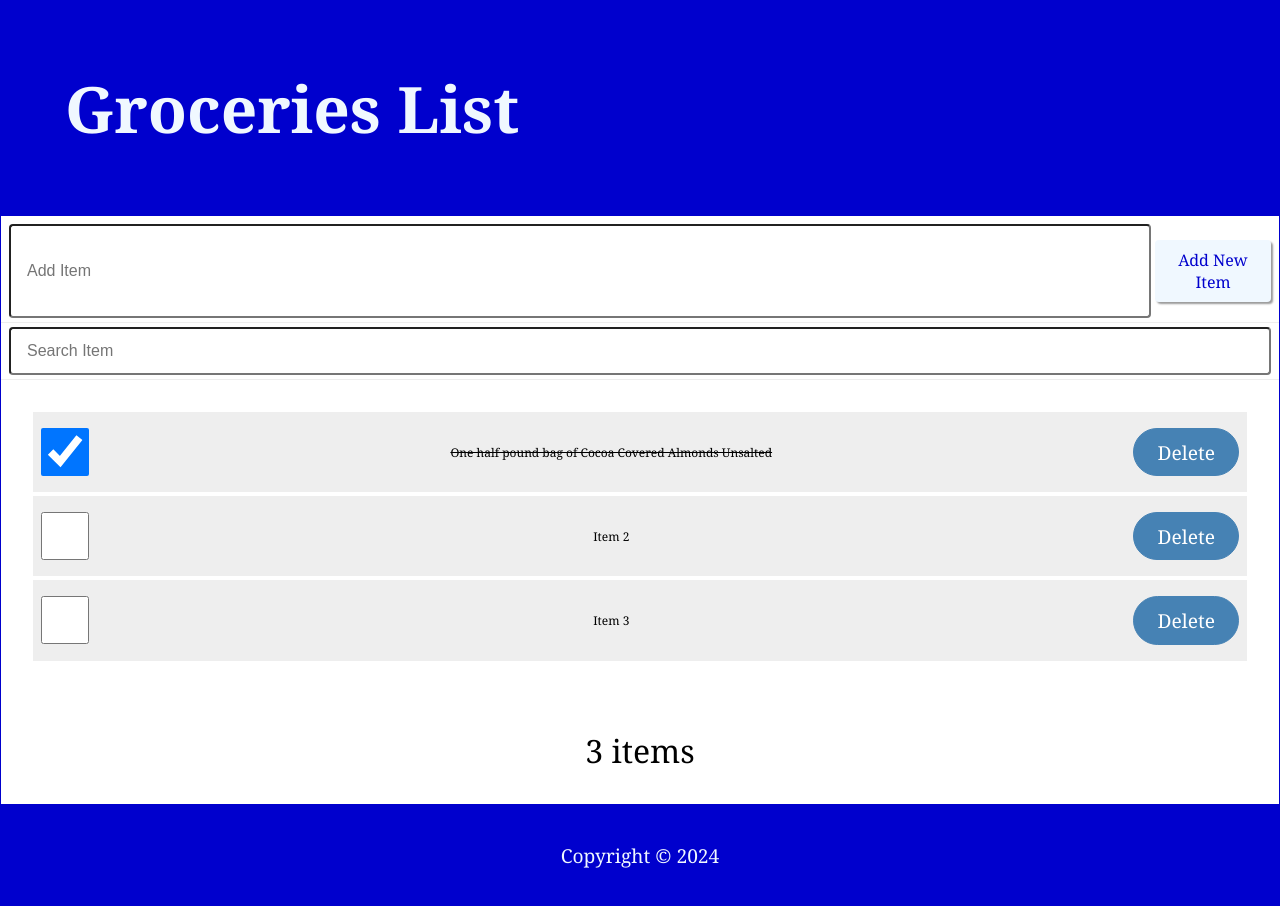
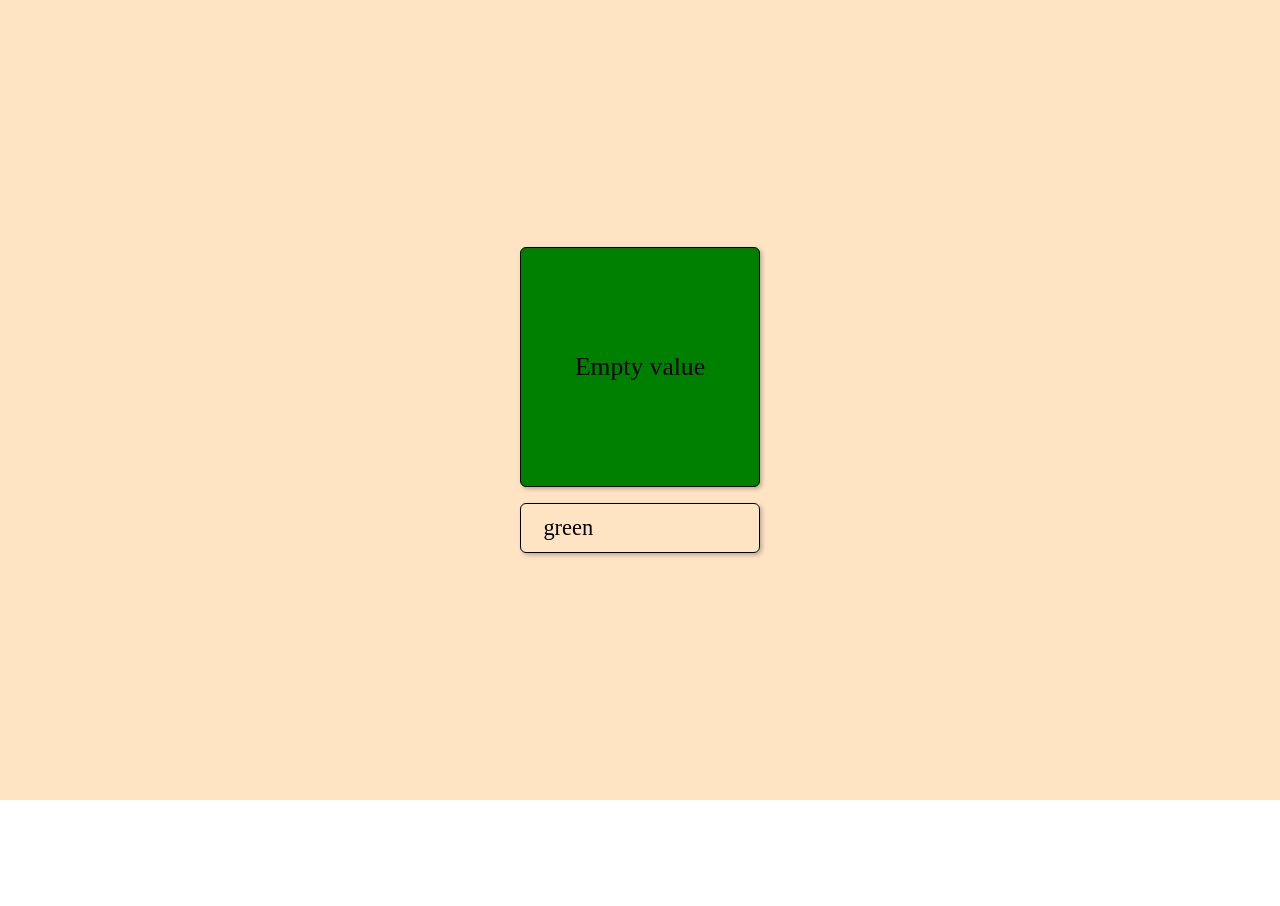
Before and after one commit to Jogata/SoftUni-React-Project, a React (Vite) app in the folder client/: page / in a window 1280 px wide. After the commit the page ends 800 px from the top, so only its background shows below. Built offline with nearby package versions, Linux system fonts and the light colour scheme; a web font is replaced by a local one.

Commit message:
challenge - change background color

```diff
--- a/client/public/styles.css
+++ b/client/public/styles.css
@@ -813,3 +813,38 @@ footer {
   border: revert;
   outline: none;
 }
+
+.tutoral {
+  background-color: bisque;
+}
+
+.square {
+  width: 240px;
+  height: 240px;
+  margin: auto auto 0 auto;
+  display: flex;
+  border-radius: 6px;
+  border: 1px solid #000;
+  /* background-color: red; */
+  box-shadow: 2px 2px 4px #0004;
+}
+
+.square p {
+  width: 100%;
+  margin: auto 0;
+  font-size: 1.6rem;
+  text-align: center;
+}
+
+.tutoral input {
+  width: 240px;
+  margin: 1rem auto auto;
+  /* margin-bottom: auto; */
+  color: #000;
+  font-size: 1.4rem;
+  font-family: inherit;
+  border-radius: 6px;
+  border: 1px solid #000;
+  /* background-color: red; */
+  box-shadow: 2px 2px 4px #0004;
+}
--- a/client/src/App.jsx
+++ b/client/src/App.jsx
@@ -163,7 +163,27 @@ function Footer() {
   )
 }
 
+function Square({color}) {
+  return (
+    <div className="square" style={{backgroundColor: color}}>
+      <p>Empty value</p>
+    </div>
+  )
+}
+
+function ColorPicker({color, setColor}) {
+  return (
+    <input
+      type="text"
+      placeholder="Add color name"
+      value={color}
+      onChange={(e) => setColor(e.target.value)}
+    />
+  )
+}
+
 function App() {
+  const [color, setColor] = useState("green");
   const [items, setItems] = useState([
     {
       id: 1,
@@ -204,7 +224,15 @@ function App() {
     <>
       <AuthContextProvider>
 
-        <div className="shopping-list">
+        <div className="page full-screen tutoral">
+          <Square color={color}/>
+          <ColorPicker
+            color={color}
+            setColor={setColor}
+          />
+        </div>
+
+        <div className="shopping-list" style={{display: "none"}}>
           <Header />
           <AddItem
             newItem={newItem}
```
